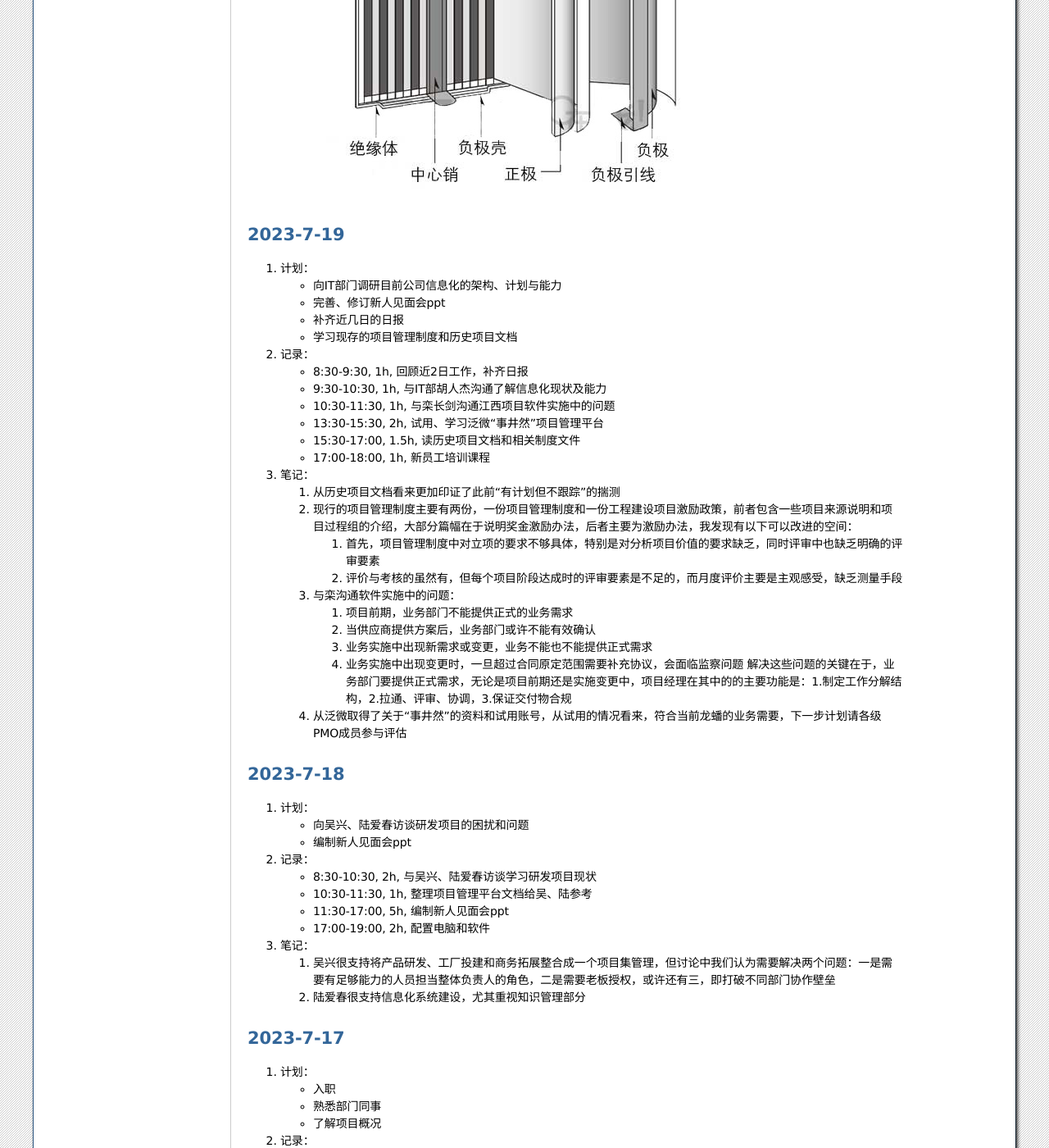
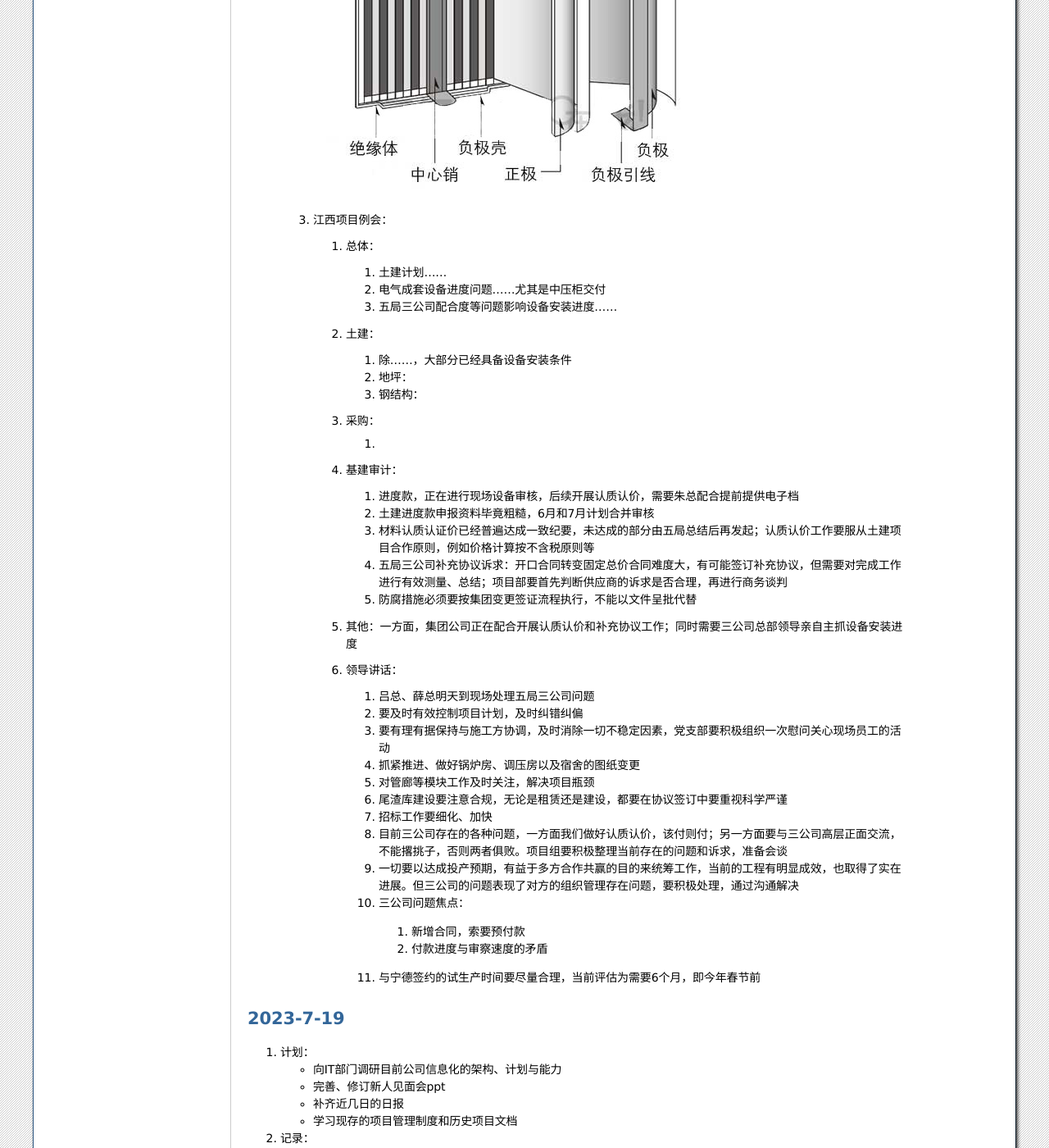
Before and after one commit to cruiurc/cruiurc.github.io, a Sphinx documentation site: the page built from source/work/lp/lp.rst, in a window 1280 px wide and 1400 px high, scrolled down 1176 px. Shown: the whole window at 82% size. Built offline with Sphinx 7.4.7, drawn with Linux system fonts in a browser that asks for light colours.

```diff
--- a/source/work/lp/lp.rst
+++ b/source/work/lp/lp.rst
@@ -27,6 +27,53 @@
    .. image:: asset/230720-li.jpg
 
    .. image:: asset/230720-li2.jpg
+
+   3. 江西项目例会：
+
+      1. 总体：
+
+         1. 土建计划……
+         2. 电气成套设备进度问题……尤其是中压柜交付
+         3. 五局三公司配合度等问题影响设备安装进度……
+
+      2. 土建：
+
+         1. 除……，大部分已经具备设备安装条件
+         2. 地坪：
+         3. 钢结构：
+
+      3. 采购：
+
+         1.
+
+      4. 基建审计：
+
+         1. 进度款，正在进行现场设备审核，后续开展认质认价，需要朱总配合提前提供电子档
+         2. 土建进度款申报资料毕竟粗糙，6月和7月计划合并审核
+         3. 材料认质认证价已经普遍达成一致纪要，未达成的部分由五局总结后再发起；认质认价工作要服从土建项目合作原则，例如价格计算按不含税原则等
+         4. 五局三公司补充协议诉求：开口合同转变固定总价合同难度大，有可能签订补充协议，但需要对完成工作进行有效测量、总结；项目部要首先判断供应商的诉求是否合理，再进行商务谈判
+         5. 防腐措施必须要按集团变更签证流程执行，不能以文件呈批代替
+
+      5. 其他：一方面，集团公司正在配合开展认质认价和补充协议工作；同时需要三公司总部领导亲自主抓设备安装进度
+
+      6. 领导讲话：
+
+         1. 吕总、薛总明天到现场处理五局三公司问题
+         2. 要及时有效控制项目计划，及时纠错纠偏
+         3. 要有理有据保持与施工方协调，及时消除一切不稳定因素，党支部要积极组织一次慰问关心现场员工的活动
+         4. 抓紧推进、做好锅炉房、调压房以及宿舍的图纸变更
+         5. 对管廊等模块工作及时关注，解决项目瓶颈
+         6. 尾渣库建设要注意合规，无论是租赁还是建设，都要在协议签订中要重视科学严谨
+         7. 招标工作要细化、加快
+         8. 目前三公司存在的各种问题，一方面我们做好认质认价，该付则付；另一方面要与三公司高层正面交流，不能撂挑子，否则两者俱败。项目组要积极整理当前存在的问题和诉求，准备会谈
+         9. 一切要以达成投产预期，有益于多方合作共赢的目的来统筹工作，当前的工程有明显成效，也取得了实在进展。但三公司的问题表现了对方的组织管理存在问题，要积极处理，通过沟通解决
+         10. 三公司问题焦点：
+
+            1. 新增合同，索要预付款
+            2. 付款进度与审察速度的矛盾
+
+         11. 与宁德签约的试生产时间要尽量合理，当前评估为需要6个月，即今年春节前
+
 
 2023-7-19
 ---------
```
